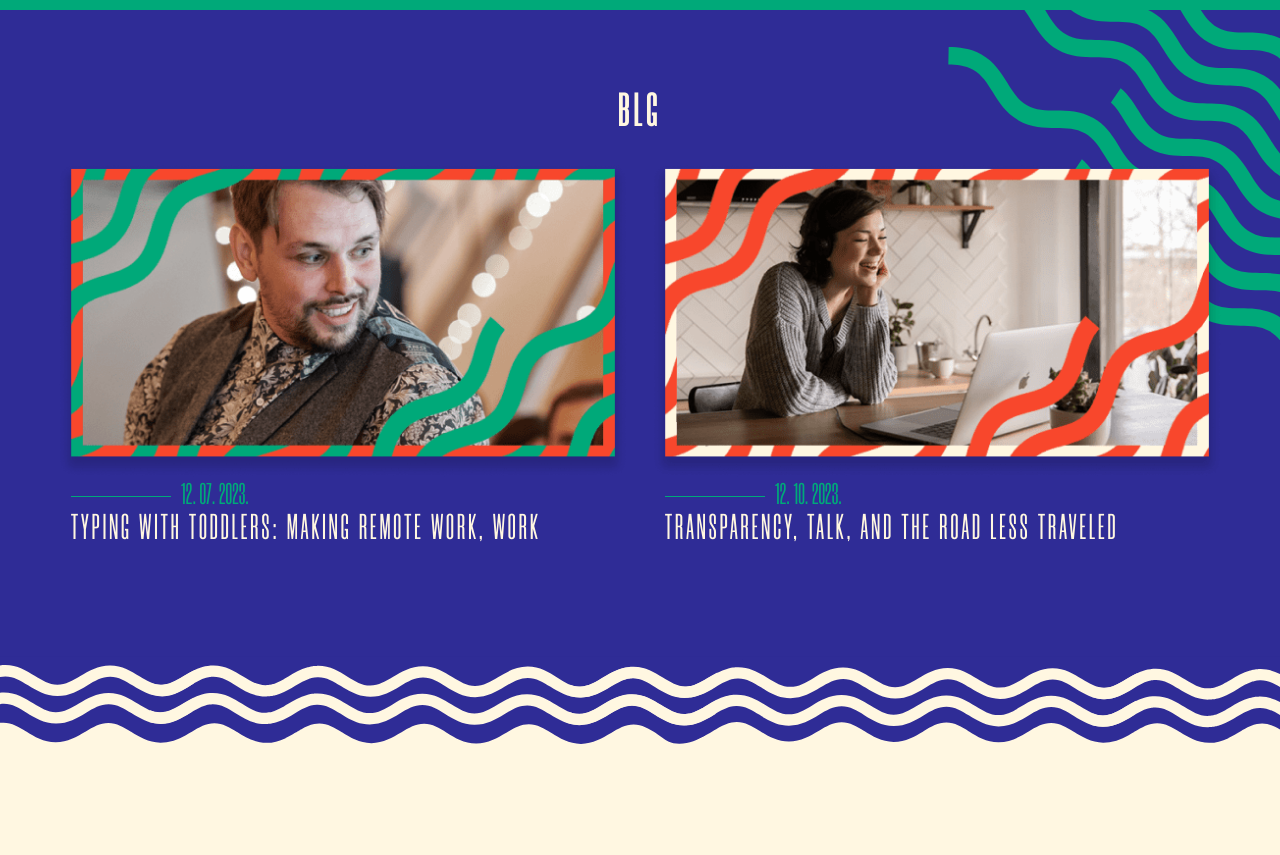
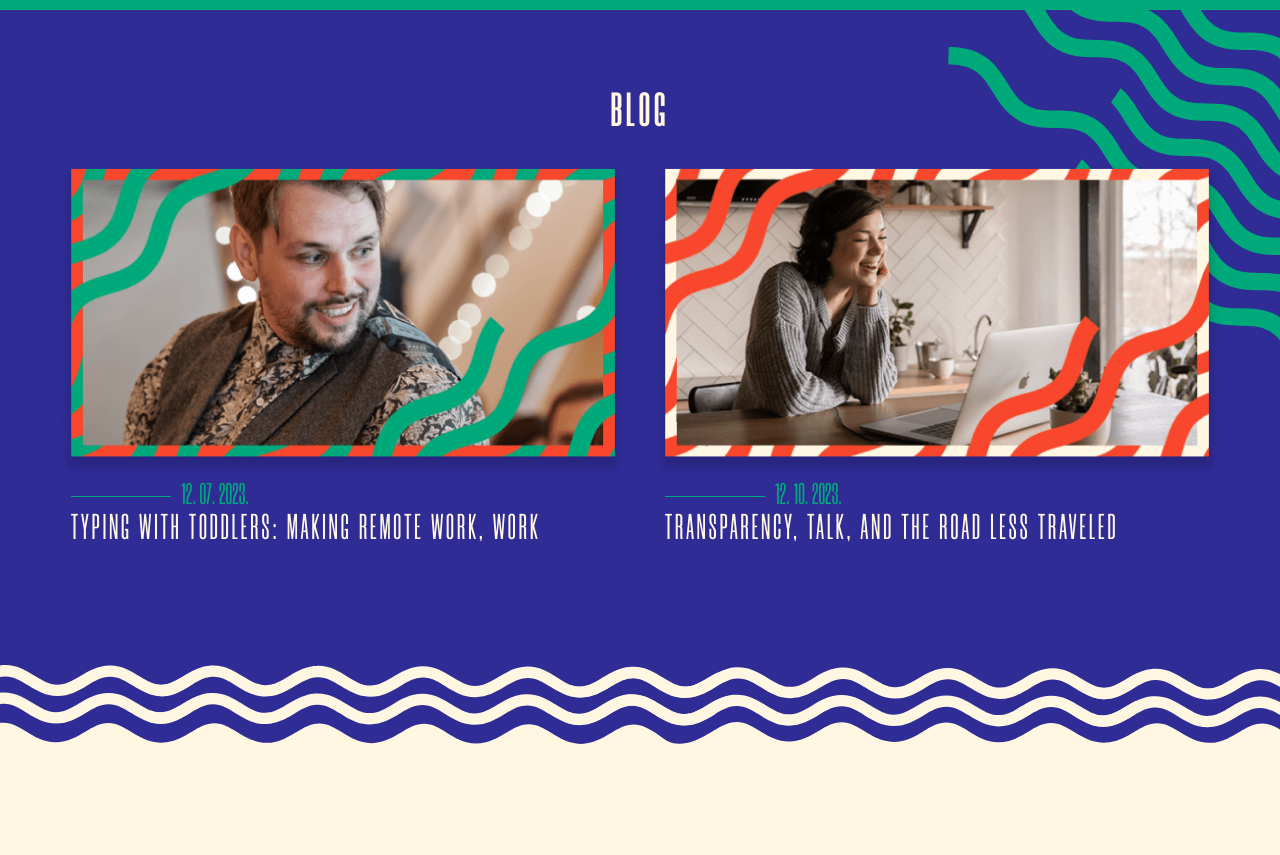
Before and after one commit to PetarPaskas/DefinitelyNotImportant, a website: page index.html in a window 1280 px wide. Shown: the part 2399-3254 px from the top of the page. Drawn offline with Linux system fonts and the light colour scheme.

Commit message:
Update index.html

```diff
--- a/index.html
+++ b/index.html
@@ -346,7 +346,7 @@
             <div class="content-layer">
                     <div class="u-center-text u-section-title">
                         <h3 class="h-3">
-                            Blg
+                            Blog
                         </h3>
                     </div>
                     <ul class="content-items">
```
